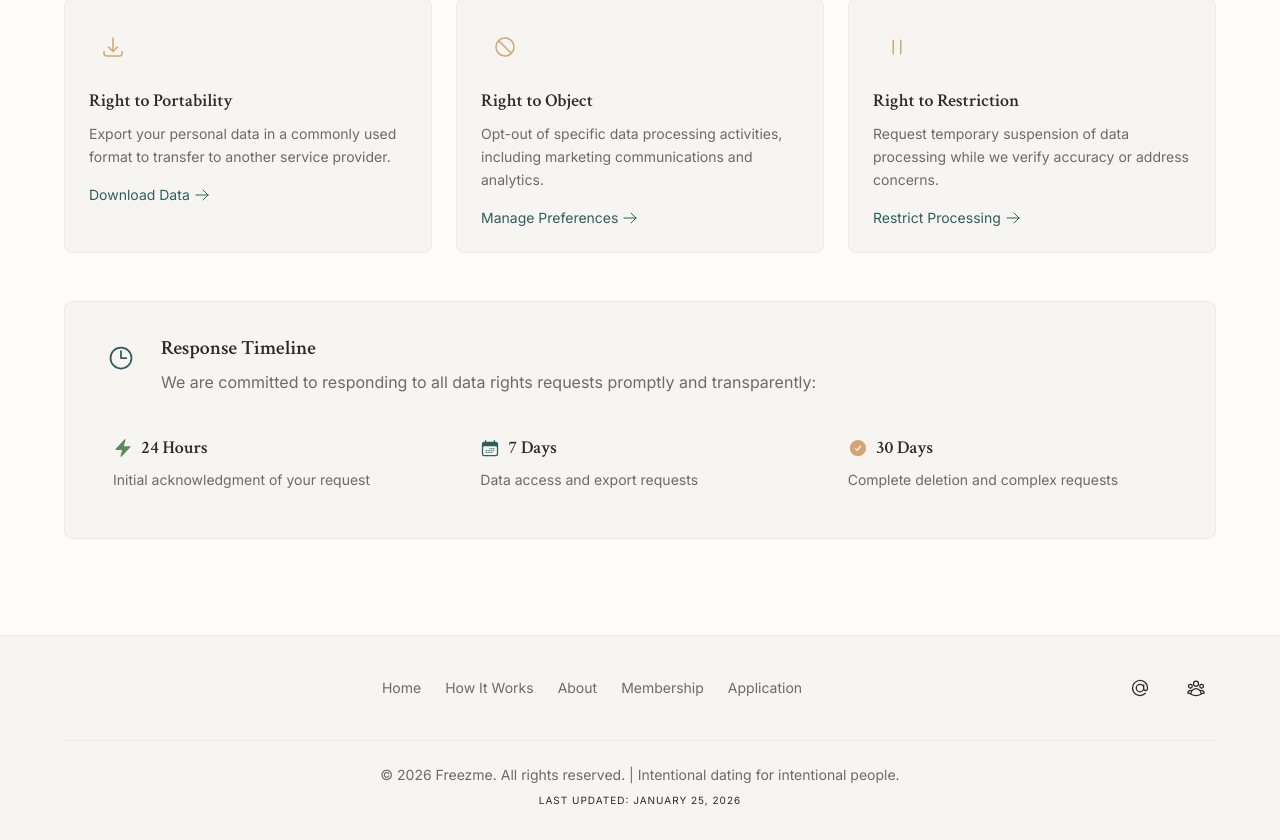
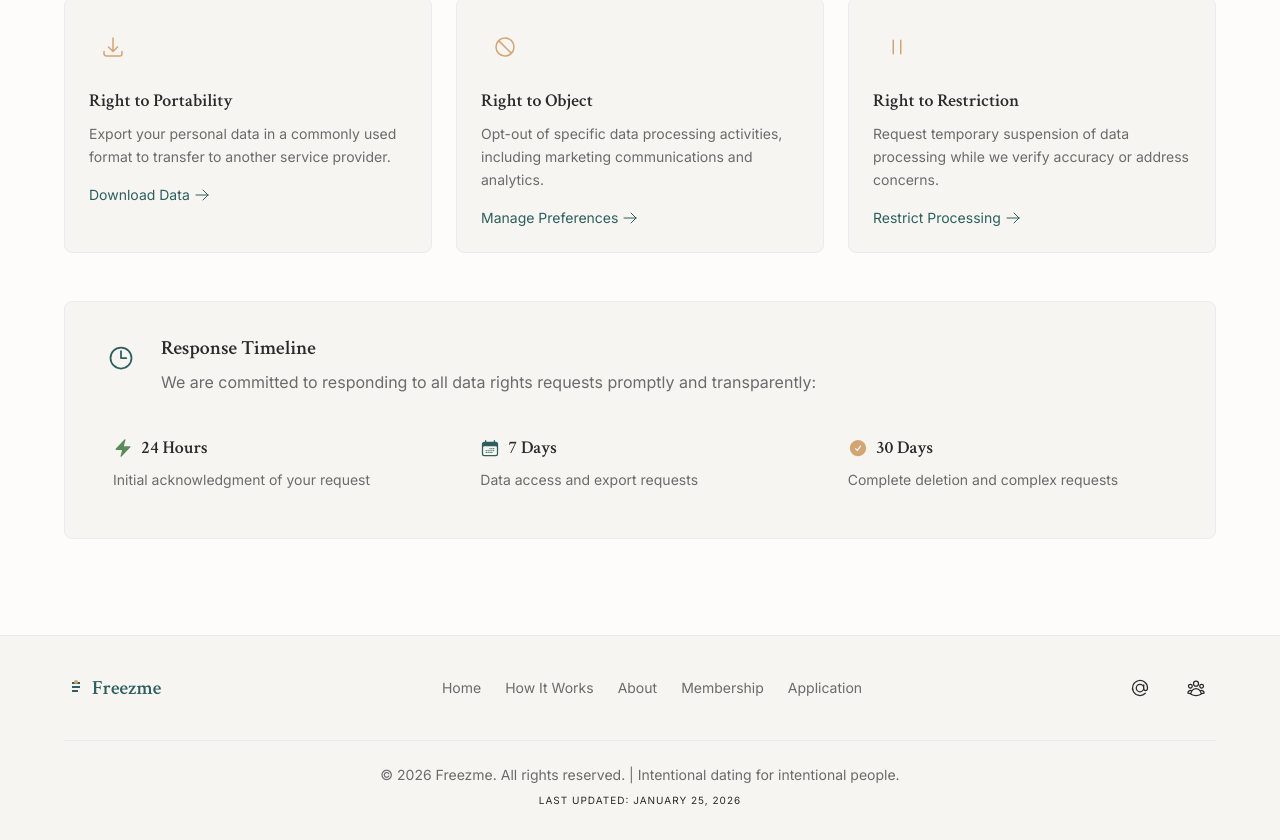
Before and after one commit to Leeshwaan04/freezmelanding, a Next.js app: page /privacy-and-security in a window 1280 px wide. Shown: the part 5705-6545 px from the top of the page. Built offline with nearby package versions, Linux system fonts and the light colour scheme.

Commit message:
Fix missing logo in PrivacyFooter hydrated state

```diff
--- a/src/app/privacy-and-security/components/PrivacyFooter.tsx
+++ b/src/app/privacy-and-security/components/PrivacyFooter.tsx
@@ -110,15 +110,32 @@ const PrivacyFooter: React.FC<PrivacyFooterProps> = ({ className = '' }) => {
       <div className="container mx-auto px-4">
         <div className="max-w-6xl mx-auto">
           <div className="flex flex-col md:flex-row justify-between items-center gap-6">
-            {/* Logo */}
             <Link href="/homepage" className="flex items-center">
-
-
-
-
-
-
-
+              <svg
+                width="120"
+                height="36"
+                viewBox="0 0 120 36"
+                fill="none"
+                xmlns="http://www.w3.org/2000/svg"
+              >
+                <path
+                  d="M8 12h8v2H8v-2zm0 4h8v2H8v-2zm0 4h6v2H8v-2z"
+                  fill="currentColor"
+                  className="text-primary"
+                />
+                <circle cx="12" cy="12" r="2" fill="currentColor" className="text-accent" />
+                <text
+                  x="28"
+                  y="24"
+                  fontFamily="Crimson Text, serif"
+                  fontSize="20"
+                  fontWeight="600"
+                  fill="currentColor"
+                  className="text-primary"
+                >
+                  Freezme
+                </text>
+              </svg>
             </Link>
 
             <nav className="flex flex-wrap justify-center gap-6">
```
